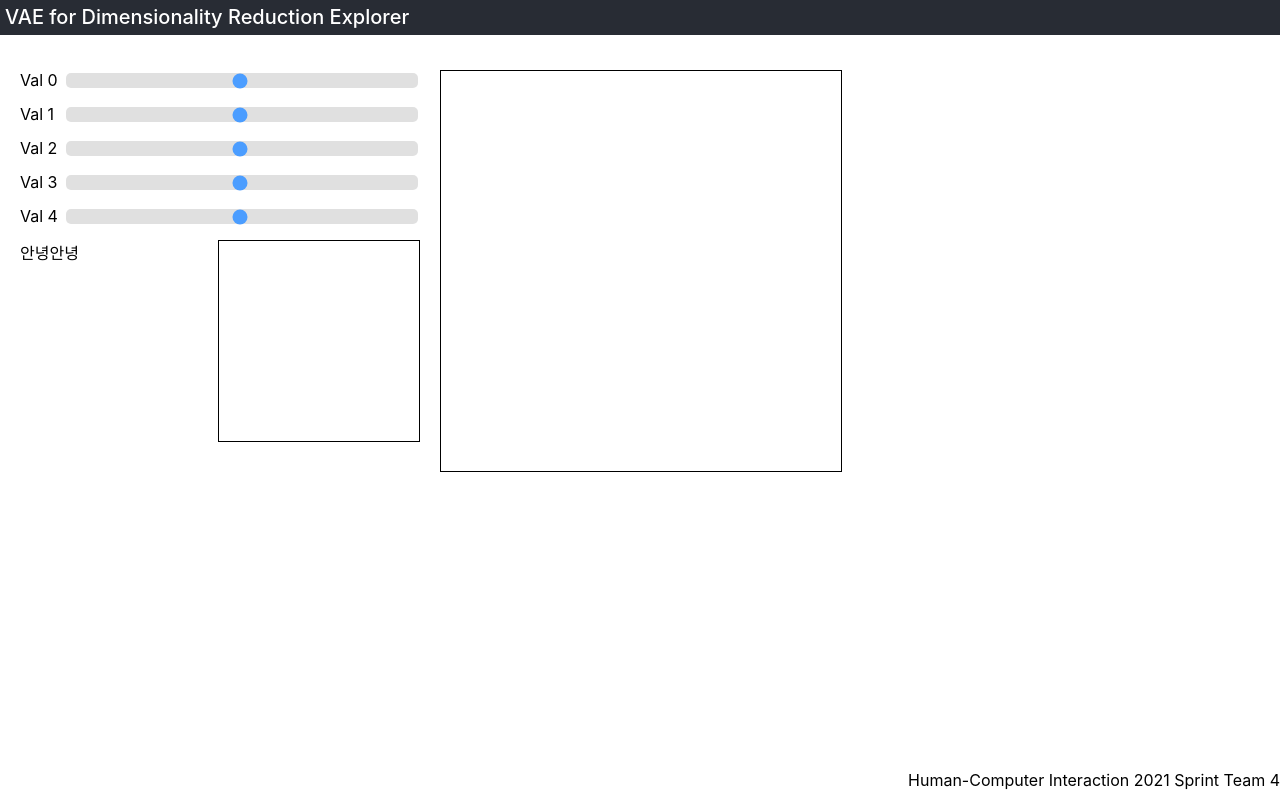
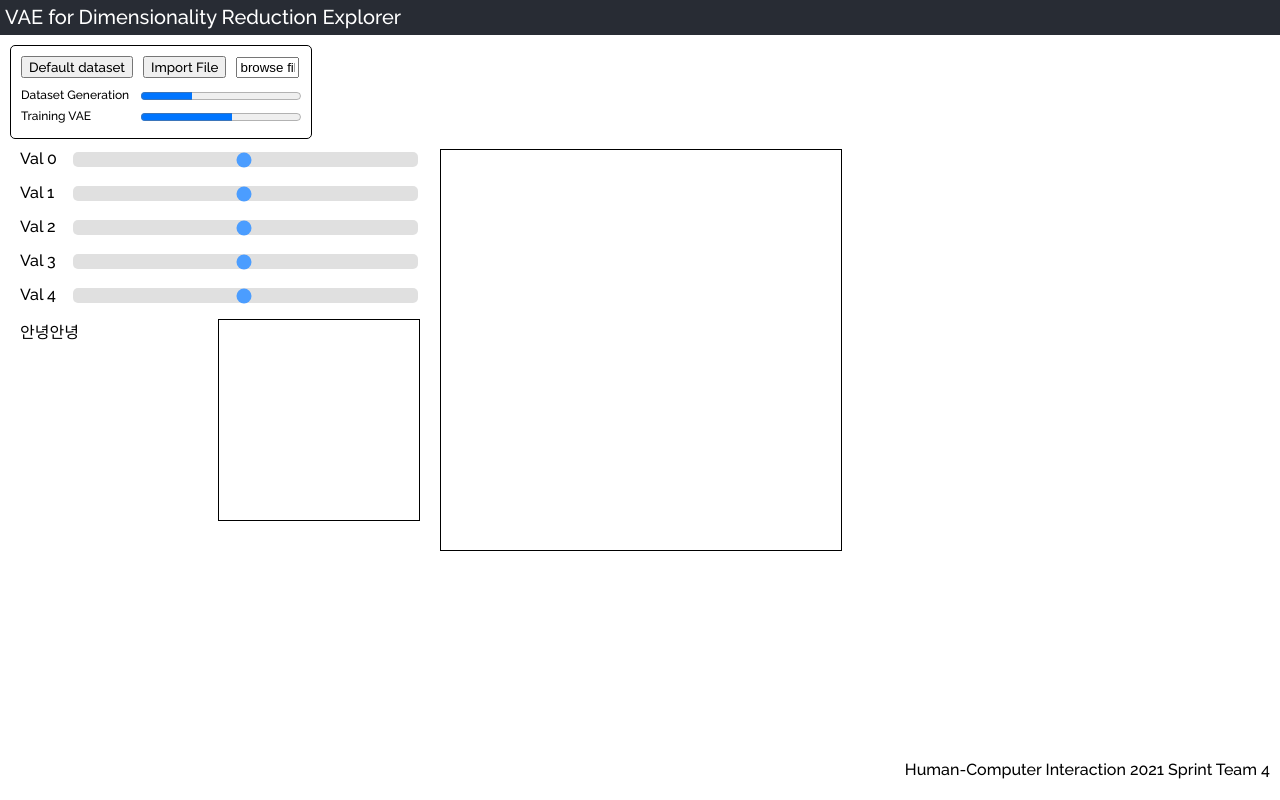
Before and after one commit to aeri206/dr-vae-frontend, a React (Create React App) app in the folder app/: page / in a window 1280 px wide. Built offline with nearby package versions, Linux system fonts and the light colour scheme.

Commit message:
file import fake view implemented

```diff
--- a/app/src/App.css
+++ b/app/src/App.css
@@ -17,7 +17,7 @@
 }
 
 .App-header + #body {
-  padding-top:40px;
+  padding-top:25px;
   padding-bottom:30px;
 }
 
@@ -28,6 +28,8 @@
   text-align: right;
   width:100%;
   height:20px;
+  margin: 10px;
+  right: 0px;
 }
 
 #body {
--- a/app/src/App.js
+++ b/app/src/App.js
@@ -1,4 +1,5 @@
 import './App.css';
+import FileUpload from './components/FileUpload';
 import './components/MainView';
 import MainView from './components/MainView';
 
@@ -13,6 +14,11 @@ function App() {
         VAE for Dimensionality Reduction Explorer
       </header>
       <div id="body">
+        <div>
+          <FileUpload
+            size={size * 0.8}
+          />
+        </div>
         <MainView
           size={size}
           radius={radius}
--- a/app/src/components/FileUpload.js
+++ b/app/src/components/FileUpload.js
@@ -1 +1,31 @@
 import React from 'react';
+import '../css/fileupload.css'
+
+const FileUpload = (props) => {
+	return (
+		<div className={"fileupload"}style={{width: props.size - 20, height: props.size * 0.35 - 20}}>
+			<div>
+				<button className={"fileUploadButton"}>Default dataset</button>
+				<button className={"fileUploadButton"}>Import File</button>
+				<input defaultValue={"browse file..."}/>
+			</div>
+			<div>
+				<div className={"progressDiv"}>
+					<div className="progress">
+						Dataset Generation
+					</div>
+					<progress className="file" value="32" max="100"></progress>
+				</div>
+				<div style={{display: "flex"}}>
+					<div className="progress">
+						Training VAE
+					</div>
+					<progress className="file" value="57" max="100"></progress>
+				</div>
+			</div>
+
+		</div>
+	)
+}
+
+export default FileUpload;
--- a/app/src/components/MainView.js
+++ b/app/src/components/MainView.js
@@ -13,13 +13,21 @@ const MainView = (props) => {
   const mainViewRef = useRef(null);
   const latentViewRef = useRef(null);
 
-  const latentValNum = 5;
-
-  const latentValArray = new Array(latentValNum).fill(0);
 
   useEffect(() => {
 
   }, []);
+
+
+
+  // NOTE about latent variables
+  const latentValNum = 5;
+  const latentValArray = new Array(latentValNum).fill(0);
+
+  function updateLatentValue(e) {
+    const latentNum = parseInt(e.target.id.slice(6));  // get the current latent value attribute number
+    console.log(latentNum)
+  }
 
 
   return (
@@ -33,14 +41,16 @@ const MainView = (props) => {
         }}
       >
         {latentValArray.map((_, i) =>
-           (<div className="hparam">
-              <div classNmae="hname" style={{width: 50}}>Val {i}</div>
+           (<div className="hparam" key={i}>
+              <div className="hname">Val {i}</div>
               <input
-                  type="range"
-                  min={1}
-                  max={100}
-                  defaultValue={50}
-                  className="slider"
+                id={"latent" + i}
+                type="range"
+                min={1}
+                max={100}
+                defaultValue={50}
+                className="slider"
+                onChange={updateLatentValue}
               />
            </div>)
         )}
--- /dev/null
+++ b/app/src/css/fileupload.css
@@ -0,0 +1,34 @@
+
+div.fileupload {
+	border: 1px solid black;
+	border-radius: 5px;
+	/* padding: 10px; */
+}
+
+button.fileUploadButton {
+  height: 22px;
+  margin-left: 10px;
+	margin-top: 10px;
+}
+
+
+input {
+	width: 55px;
+	margin-left: 10px;
+}
+
+div.progressDiv {
+	display: flex;
+	margin-top: 5px;
+}
+
+div.progress {
+	font-size: 12px;
+	width: 120px;
+	margin-left: 10px;
+	margin-top: 5px;
+}
+
+progress.file {
+	margin-top: 5px;
+}
--- a/app/src/index.css
+++ b/app/src/index.css
@@ -1,13 +1,14 @@
+@import url('https://fonts.googleapis.com/css2?family=Raleway:wght@500&display=swap');
 body {
   margin: 0;
-  font-family: -apple-system, BlinkMacSystemFont, 'Segoe UI', 'Roboto', 'Oxygen',
+  /* font-family: -apple-system, BlinkMacSystemFont, 'Segoe UI', 'Roboto', 'Oxygen',
     'Ubuntu', 'Cantarell', 'Fira Sans', 'Droid Sans', 'Helvetica Neue',
-    sans-serif;
+    sans-serif; */
+    font-family: 'Raleway', sans-serif;
   -webkit-font-smoothing: antialiased;
   -moz-osx-font-smoothing: grayscale;
 }
 
-code {
-  font-family: source-code-pro, Menlo, Monaco, Consolas, 'Courier New',
-    monospace;
+button {
+  font-family: 'Raleway', sans-serif;
 }
```
